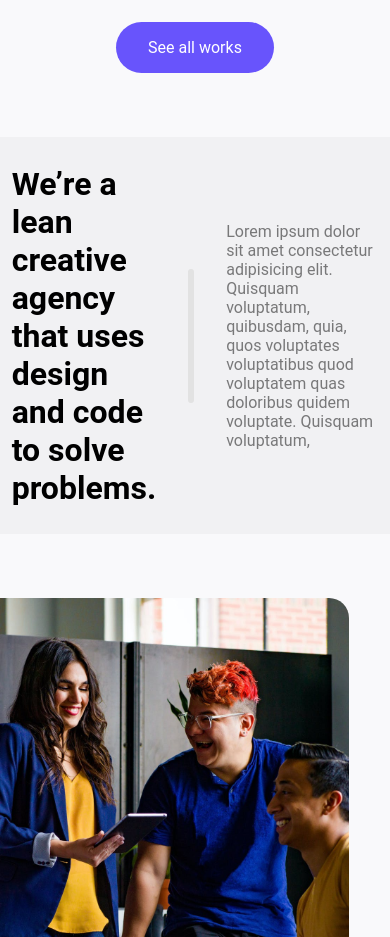
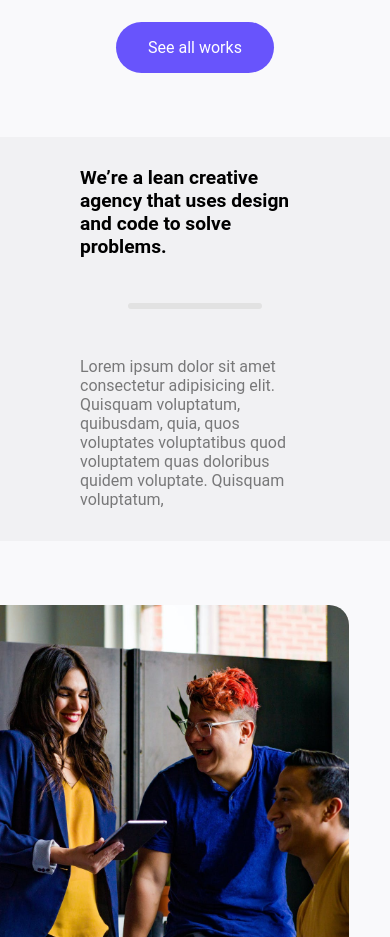
Before and after one commit to devprashantt/ecell-client, a React (Vite) app: page / in a window 390 px wide. Shown: the part 6160-7097 px from the top of the page. Built offline with nearby package versions, Linux system fonts and the light colour scheme.

Commit message:
Make Message component responsive

```diff
--- a/src/components/Message.jsx
+++ b/src/components/Message.jsx
@@ -1,4 +1,8 @@
 import PropTypes from "prop-types";
+
+// import responsive styles
+import './../styles/css/MessageStyle.css';
+
 
 const Message = ({ heading, description }) => {
   return (
@@ -11,6 +15,7 @@ const Message = ({ heading, description }) => {
         padding: "1.5% 3%",
         backgroundColor: "rgba(196, 196, 196, 0.15)",
       }}
+      className="message--block"
     >
       <h1
         style={{
--- /dev/null
+++ b/src/styles/css/MessageStyle.css
@@ -0,0 +1,22 @@
+@media (max-width: 768px) {
+  .message--block > h1 {
+    font-size: 1.5rem;
+  }
+}
+@media (max-width: 576px) {
+  .message--block > h1 {
+    font-size: 1.2rem;
+  }
+}
+@media (max-width: 30em) {
+  .message--block {
+    flex-direction: column;
+    padding: 1rem 5rem !important;
+  }
+  .message--block > div {
+    margin: -2em !important;
+    transform: rotate(90deg);
+  }
+}
+
+/*# sourceMappingURL=MessageStyle.css.map */
--- /dev/null
+++ b/src/styles/sass/MessageStyle.scss
@@ -0,0 +1,28 @@
+@use 'viewport';
+
+@include viewport.responsive(viewport.$med-lg) {
+
+    .message--block>h1 {
+        font-size: 1.5rem;
+    }
+}
+
+@include viewport.responsive(viewport.$sm-med) {
+
+    .message--block>h1 {
+        font-size: 1.2rem;
+    }
+}
+
+@include viewport.responsive(viewport.$sm) {
+
+    .message--block {
+        flex-direction: column;
+        padding: 1rem 5rem !important;
+    }
+
+    .message--block>div {
+        margin: -2em !important;
+        transform: rotate(90deg);
+    }
+}
```
Also changed, not shown: 1 other file (tests, documents, lock files or other folders).
